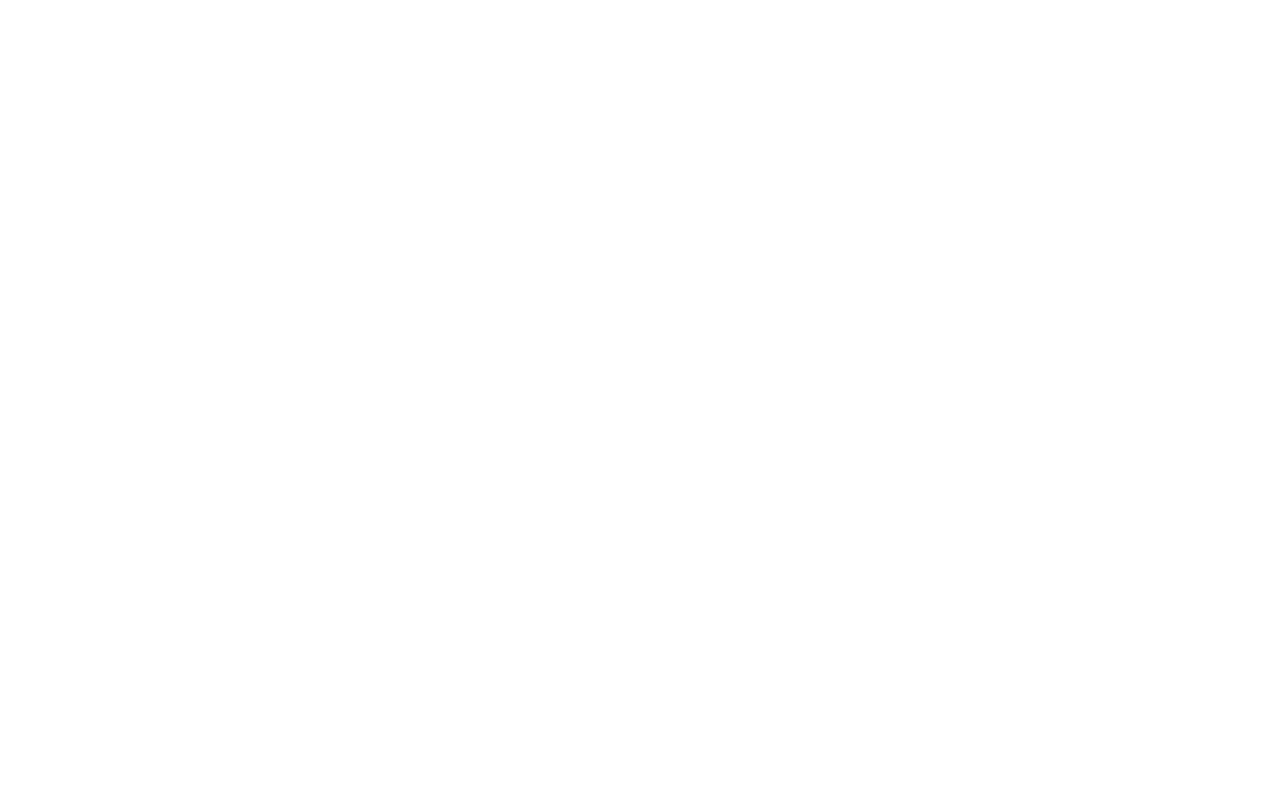
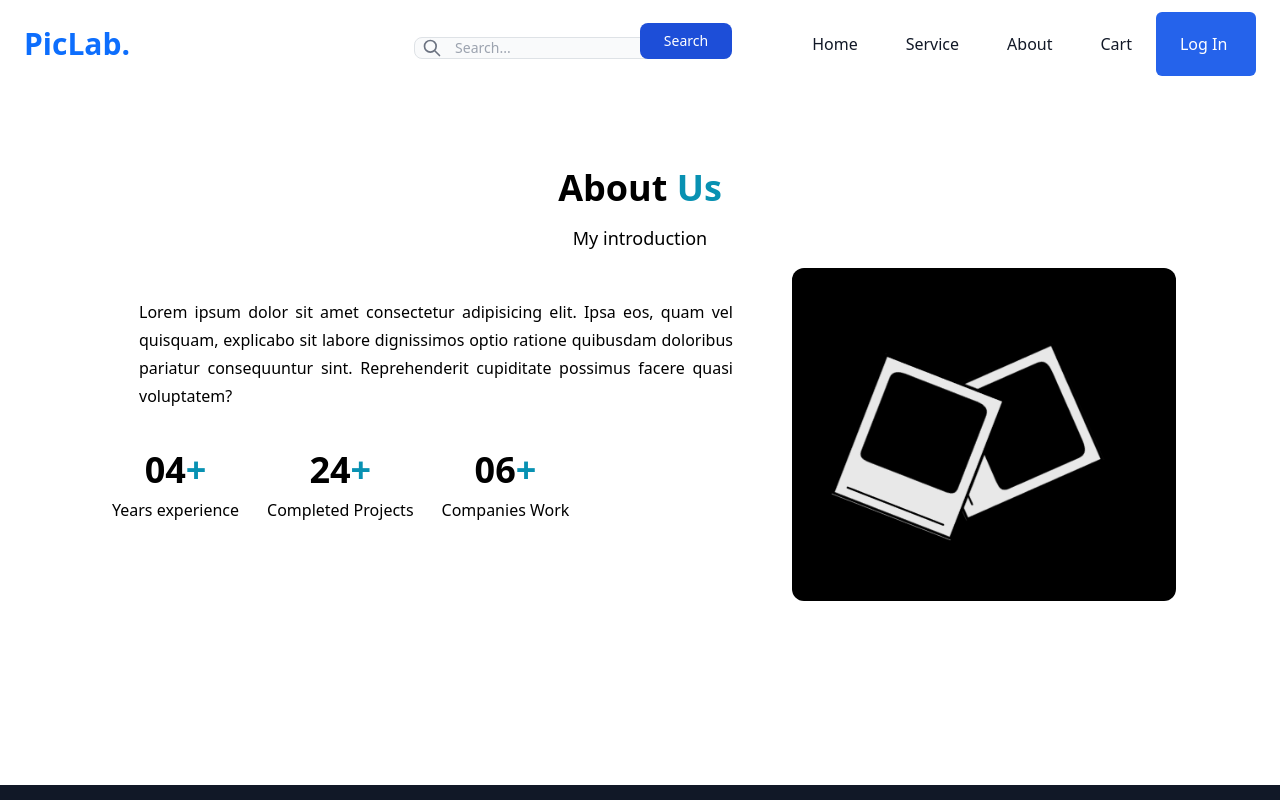
Before and after one commit to sniffex/Pic-Lab, a React (Create React App) app: page /aboutus in a window 1280 px wide. Before the commit this address had no page. Shown: the top 800 px of the page. Built offline with nearby package versions, Linux system fonts and the light colour scheme.

Commit message:
weeeeeeee

```diff
--- a/src/App.js
+++ b/src/App.js
@@ -3,6 +3,7 @@
 import Home from './Pages/Home';
 import Login from './Pages/Login';
 import SignUp from './Pages/SignUp';
+import AboutUs from './Pages/AboutUs';
 
 const App = () => {
   return (
@@ -11,6 +12,7 @@
           <Route path='/' element={<Home />}/>
           <Route path='/login' element={<Login />}/>
           <Route path='/signup' element={<SignUp />}/>
+          <Route path='/aboutus' element={<AboutUs/>}/>
         </Routes>
     </Router>
   );
--- /dev/null
+++ b/src/Pages/AboutUs.js
@@ -0,0 +1,21 @@
+import React from 'react';
+import Navbar from '../components/Navbar';
+import About from '../components/About';
+import Footer from '../components/Footer';
+
+
+const Home = () => {
+    return (
+        <>
+        <Navbar/>
+        <main>
+            <About/>
+       </main>
+       <div className='mt-36'>
+       <Footer/>
+       </div>
+        </>
+    );
+};
+
+export default Home;
--- /dev/null
+++ b/src/components/About.jsx
@@ -0,0 +1,56 @@
+import React from "react";
+import logo from'../Assets/logo.jpg'
+
+const About = () => {
+  const info = [
+    { text: "Years experience", count: "04" },
+    { text: "Completed Projects", count: "24" },
+    { text: "Companies Work", count: "06" },
+  ];
+  return (
+    <section id="about" className="py-10 text-black">
+      <div className="text-center mt-8">
+        <h3 className="text-4xl font-semibold">
+          About <span className="text-cyan-600">Us</span>
+        </h3>
+        <p className="text-black my-3 text-lg">My introduction</p>
+        <div className="flex md:flex-row flex-col-reverse items-center md:gap-6 gap-12 px-10 max-w-6xl mx-auto">
+          <div className="p-2">
+            <div className="text-black my-3">
+              <p className="text-justify leading-7 w-11/12 mx-auto">
+                Lorem ipsum dolor sit amet consectetur adipisicing elit. Ipsa
+                eos, quam vel quisquam, explicabo sit labore dignissimos optio
+                ratione quibusdam doloribus pariatur consequuntur sint.
+                Reprehenderit cupiditate possimus facere quasi voluptatem?
+              </p>
+              <div className="flex mt-10 items-center gap-7">
+                {info.map((content) => (
+                  <div key={content.text}>
+                    <h3 className="md:text-4xl text-2xl font-semibold text-black">
+                      {content.count}
+                      <span className="text-cyan-600">+</span>{" "}
+                    </h3>
+                    <span className="md:text-base text-xs">{content.text}</span>
+                  </div>
+                ))}
+              </div>
+              <br />
+              <br />
+            </div>
+          </div>
+          <div className="flex-1 md:mt-0 mt-6 flex justify-center items-center">
+            <div className="lg:w-96 h-full sm:w-10/12 w-11/12 max-w-sm ">
+              <img
+                src={logo}
+                alt=""
+                className="w-full object-cover bg-cyan-600 rounded-xl"
+              />
+            </div>
+          </div>
+        </div>
+      </div>
+    </section>
+  );
+};
+
+export default About;
--- a/src/components/Button.jsx
+++ b/src/components/Button.jsx
@@ -2,7 +2,7 @@
 
 const Button = (props) => {
     return (
-        <button className=' bg-blue-700 w-[90px] text-sm text-white rounded py-2 px-2 hover:bg-blue-800 duration-500'>
+        <button className=' bg-blue-700 w-[90px] text-sm text-white rounded hover:bg-blue-800 duration-500'>
             {props.children}
         </button>
     );
--- a/src/components/Carousel.jsx
+++ b/src/components/Carousel.jsx
@@ -22,7 +22,6 @@
         </div>
         <p className='md:text-2xl text-base font-bold text-gray-500'>From unknown to become globally famous photograhper, using their camera to shoot for payment stack.</p>
         <button className='bg-blue-600 hover:bg-blue-800 w-[200px] rounded-md font-medium my-6 mx-auto py-3 text-white'>Get Started</button>
-        <hr className='my-6 lg:mt-60 border-b border-b-black'></hr>
       </div>
     </div>
   );
--- a/src/components/Navbar.jsx
+++ b/src/components/Navbar.jsx
@@ -1,24 +1,28 @@
 import React, {useState} from 'react'
 import {AiOutlineClose, AiOutlineMenu} from'react-icons/ai'
+import Search from './Search';
+// import Search from './Search';
 const Navbar = () => {
     const [nav, setNav] = useState(false)
     const handleNav = () => {
         setNav(!nav)
     }
   return (
-    <div className='flex justify-between items-center h-24 max-w-[1280px] mx-auto px-4 text-gray-900'>
+    <div className='flex justify-between items-center h-24 w-full mx-auto px-4 text-gray-900'>
         <h1 className='w-full text-3xl font-bold text-blue-700'><a href='/' className='no-underline'>PicLab.</a></h1>
-        <ul className='hidden md:flex w-full'>
-            <li className='p-4 hover:text-blue-600'>Home</li>
+        <div className='md:w-full hidden lg:block '><Search/></div>
+        <ul className='hidden md:flex items-center mt-2'>
+            <a className='no-underline text-gray-900' href='/'><li className='p-4 hover:text-blue-600'>Home</li></a>
             <li className='p-4 hover:text-blue-600'>Service</li>
-            <li className='p-4 hover:text-blue-600'>About</li>
+            <a className='no-underline text-gray-900' href='/aboutus'><li className='p-4 hover:text-blue-600'>About</li></a>
             <li className='p-4 hover:text-blue-600'>Cart</li>
-            <a className='no-underline text-white hover:text-gray-200 hover:bg-blue-800 bg-blue-600 rounded px-2' href='/login'><li className='p-4'>Log In</li></a>
+            <a className='no-underline text-white hover:text-gray-200 hover:bg-blue-800 bg-blue-600 rounded w-[100px] my-6 mx-auto py-3' href='/login'><li className='px-4 py-1 '>Log In</li></a>
         </ul>
-        <div onClick={handleNav} className='block md:hidden'>
+        <div onClick={handleNav} className='md:hidden block'>
             {!nav ?<AiOutlineClose size={20}/> : <AiOutlineMenu size={20}/>}
-        <div className={!nav ?'md:hidden fixed left-0 top-0 w-[80%] h-[70%] border-b border-b-gray-400 border-r border-r-gray-400 bg-white ease-in-out duration-500 ' : 'fixed left-{-100%} hidden'}>
-        <h1 className='w-full text-3xl font-bold text-blue-600 m-5'>PicLab.</h1>
+        <div className={!nav ?'md:hidden fixed left-0 top-0 w-[80%] h-full border-b border-b-gray-400 border-r border-r-gray-400 bg-white ease-in-out duration-500 ' : 'fixed left-{-100%} hidden'}>
+        <h1 className='w-full text-3xl  font-bold text-blue-600 ml-5s'>PicLab.</h1>
+        <Search/>
             <ul className='p-4 uppercase'>
                 <li className='p-4 hover:text-blue-600'>Home</li>
                 <li className='p-4 hover:text-blue-600'>Service</li>
--- /dev/null
+++ b/src/components/Search.jsx
@@ -0,0 +1,18 @@
+import React from 'react'
+
+const Search = () => {
+  return (
+    <div className='w-full'>
+    <form>
+        <div class="relative p-4">
+            <div class="absolute inset-y-0 left-5 flex items-center pl-3 pointer-events-none">
+                <svg aria-hidden="true" class="w-5 h-5 text-gray-500 dark:text-gray-400" fill="none" stroke="currentColor" viewBox="0 0 24 24" xmlns="http://www.w3.org/2000/svg"><path stroke-linecap="round" stroke-linejoin="round" stroke-width="2" d="M21 21l-6-6m2-5a7 7 0 11-14 0 7 7 0 0114 0z"></path></svg>
+            </div>
+            <input type="search" id="default-search" class="block w-full mr-1 pl-10 text-sm text-gray-900 border border-gray-300 rounded-lg bg-gray-50 focus:ring-blue-500 focus:border-blue-500 dark:bg-gray-700 dark:border-gray-600 dark:placeholder-gray-400 dark:text-white dark:focus:ring-blue-500 dark:focus:border-blue-500" placeholder="Search..." required/>
+            <button type="submit" class="text-white absolute right-6 bottom-6 bg-blue-700 hover:bg-blue-800 focus:ring-4 focus:outline-none focus:ring-blue-300 font-medium rounded-lg text-sm px-4 py-2 dark:bg-blue-600 dark:hover:bg-blue-700 dark:focus:ring-blue-800">Search</button>
+        </div>
+    </form>
+    </div>
+  )
+}
+export default Search;
```
